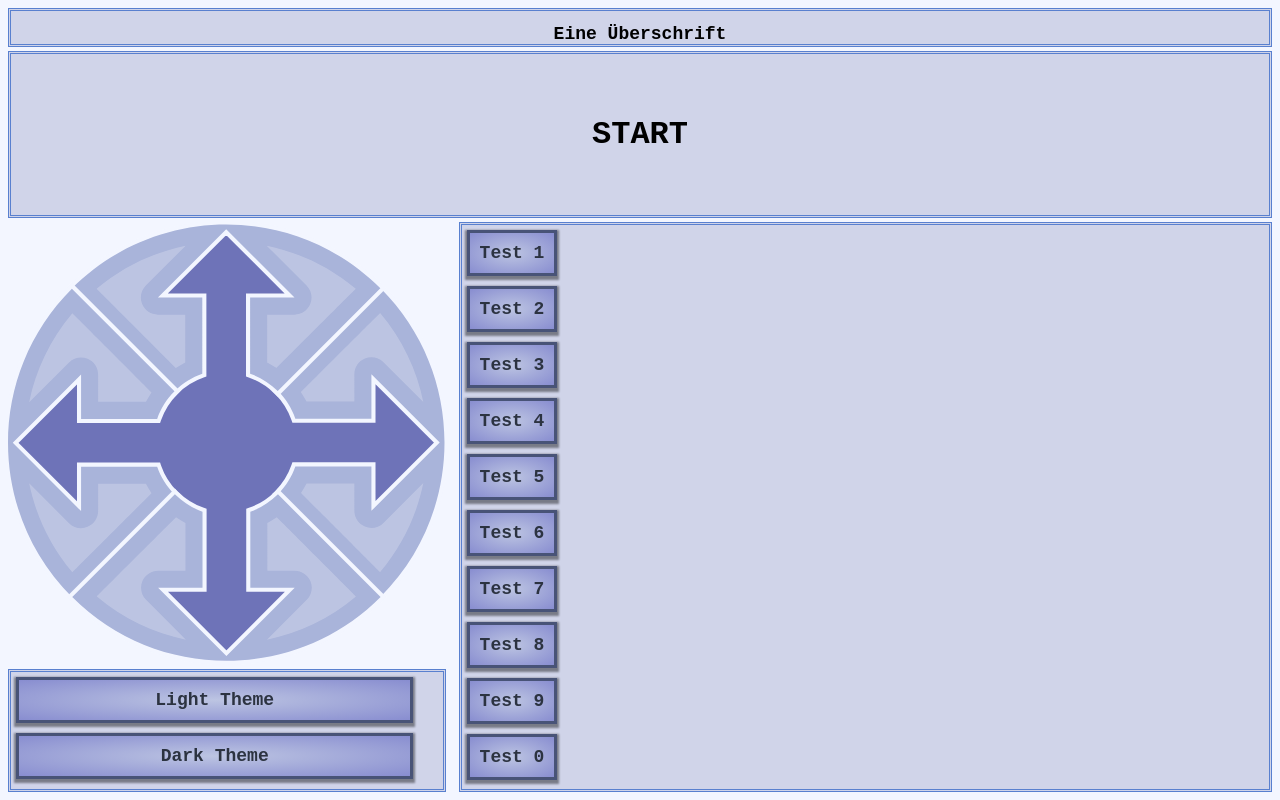
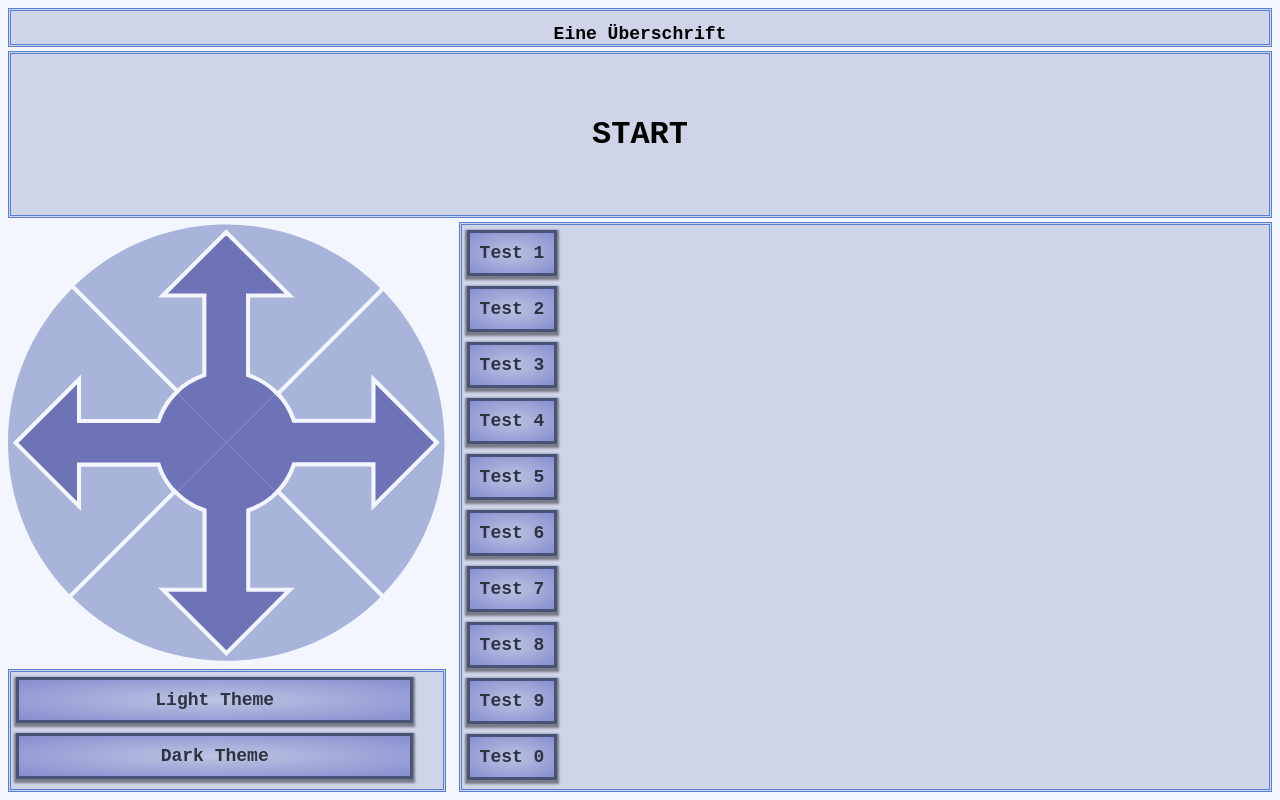
Before and after one commit to Nora404/TryHandy, an Angular app in the folder TryHandy/: page / in a window 1280 px wide. Built offline with nearby package versions, Linux system fonts and the light colour scheme.

Commit message:
cros works

```diff
--- a/TryHandy/src/app/layout/layout.component.html
+++ b/TryHandy/src/app/layout/layout.component.html
@@ -6,24 +6,35 @@
     <div class="cros">
 
         <svg width="100%" height="100%" viewBox="0 0 107 107" version="1.1">
-            <g transform="matrix(0.957151,0,0,0.955993,-98.2582,-191.926)">
-                <circle cx="158.148" cy="256.112" r="55.251" class="crosC"/>
+
+            <g transform="matrix(1.42707,1.42707,-1.41805,1.41805,-22.9853,-98.9815)" (click)="handleSud()">
+                <path class="crosC" d="M80.09,53.064C94.559,53.064 106.289,41.27 106.289,26.722L80.09,26.722L80.09,53.064Z"/>
             </g>
+            <g transform="matrix(-1.42707,1.42707,-1.41805,-1.41805,205.604,-23.1942)" (click)="handleWest()">
+                <path class="crosC" d="M80.09,53.064C94.559,53.064 106.289,41.27 106.289,26.722L80.09,26.722L80.09,53.064Z"/>
+            </g>
+            <g transform="matrix(-1.42707,-1.42707,1.41805,-1.41805,129.816,205.395)" (click)="handleNord()">
+                <path class="crosC" d="M80.09,53.064C94.559,53.064 106.289,41.27 106.289,26.722L80.09,26.722L80.09,53.064Z"/>
+            </g>
+            <g transform="matrix(1.42707,-1.42707,1.41805,1.41805,-98.7725,129.607)" (click)="handleOst()">
+                <path class="crosC" d="M80.09,53.064C94.559,53.064 106.289,41.27 106.289,26.722L80.09,26.722L80.09,53.064Z"/>
+            </g>
+
             <g transform="matrix(1,0,0,1,-115.976,-195.391)" (click)="handleOst()">
                 <path class="cros" d="M186.173,254.502L204.763,254.502L204.763,265.348L221.45,248.661L204.763,231.974L204.763,242.82L186.173,242.82C185.32,240.356 183.909,238.04 181.939,236.071L207.015,210.995C227.817,231.797 227.817,265.525 207.015,286.327L181.939,261.251C183.909,259.282 185.32,256.966 186.173,254.502Z"/>
-                <path class="crosR" d="M186.173,254.502L204.763,254.502L204.763,265.348L221.45,248.661L204.763,231.974L204.763,242.82L186.173,242.82C185.32,240.356 183.909,238.04 181.939,236.071L207.015,210.995C227.817,231.797 227.817,265.525 207.015,286.327L181.939,261.251C183.909,259.282 185.32,256.966 186.173,254.502ZM188.916,258.668C188.512,259.457 188.058,260.227 187.553,260.972C187.553,260.972 206.892,280.311 206.892,280.311C212.327,273.878 215.846,266.378 217.445,258.559L207.709,268.295C206.518,269.486 204.726,269.843 203.169,269.198C201.612,268.553 200.596,267.034 200.596,265.348C200.596,265.348 200.596,258.668 200.596,258.668L188.916,258.668ZM217.445,238.763C215.846,230.944 212.327,223.444 206.892,217.011C206.892,217.011 187.553,236.35 187.552,236.35C188.058,237.095 188.512,237.865 188.915,238.654C188.915,238.654 200.596,238.654 200.596,238.654L200.596,231.974C200.596,230.288 201.612,228.769 203.169,228.124C204.726,227.479 206.518,227.836 207.709,229.027L217.445,238.763Z"/>
+                <path class="crosR" d="M186.173,254.502L204.763,254.502L204.763,265.348L221.45,248.661L204.763,231.974L204.763,242.82L186.173,242.82C185.32,240.356 183.909,238.04 181.939,236.071L207.015,210.995C227.817,231.797 227.817,265.525 207.015,286.327L181.939,261.251C183.909,259.282 185.32,256.966 186.173,254.502ZM187.838,256.956L202.309,256.956C202.309,256.956 202.309,265.348 202.309,265.348C202.309,266.341 202.907,267.236 203.824,267.616C204.741,267.995 205.797,267.785 206.498,267.084L219.916,253.666C218.881,264.195 214.567,274.464 206.974,282.815C206.974,282.815 185.306,261.147 185.306,261.147C186.334,259.836 187.179,258.427 187.838,256.956ZM219.916,243.656L206.498,230.238C205.797,229.536 204.741,229.327 203.824,229.706C202.907,230.086 202.309,230.981 202.309,231.974L202.309,240.366C202.309,240.366 187.838,240.366 187.838,240.366C187.179,238.895 186.334,237.486 185.306,236.175C185.306,236.175 206.974,214.507 206.974,214.507C214.567,222.858 218.881,233.127 219.916,243.656Z"/>
             </g>
             <g transform="matrix(6.12323e-17,-1,1,6.12323e-17,-195.353,222.617)" (click)="handleNord()">
                 <path class="cros" d="M186.173,254.502L204.763,254.502L204.763,265.348L221.45,248.661L204.763,231.974L204.763,242.82L186.173,242.82C185.32,240.356 183.909,238.04 181.939,236.071L207.015,210.995C227.817,231.797 227.817,265.525 207.015,286.327L181.939,261.251C183.909,259.282 185.32,256.966 186.173,254.502Z"/>
-                <path class="crosR" d="M186.173,254.502L204.763,254.502L204.763,265.348L221.45,248.661L204.763,231.974L204.763,242.82L186.173,242.82C185.32,240.356 183.909,238.04 181.939,236.071L207.015,210.995C227.817,231.797 227.817,265.525 207.015,286.327L181.939,261.251C183.909,259.282 185.32,256.966 186.173,254.502ZM217.445,238.763C215.846,230.944 212.327,223.444 206.892,217.011C206.892,217.011 187.553,236.35 187.552,236.35C188.058,237.095 188.512,237.865 188.915,238.654C188.915,238.654 200.596,238.654 200.596,238.654L200.596,231.974C200.596,230.288 201.612,228.769 203.169,228.124C204.726,227.479 206.518,227.836 207.709,229.027L217.445,238.763ZM217.445,258.559L207.709,268.295C206.518,269.486 204.726,269.843 203.169,269.198C201.612,268.553 200.596,267.034 200.596,265.348C200.596,265.348 200.596,258.668 200.596,258.668L188.916,258.668C188.512,259.457 188.058,260.227 187.553,260.972C187.553,260.972 206.892,280.311 206.892,280.311C212.327,273.878 215.846,266.378 217.445,258.559Z"/>
+                <path class="crosR" d="M186.173,254.502L204.763,254.502L204.763,265.348L221.45,248.661L204.763,231.974L204.763,242.82L186.173,242.82C185.32,240.356 183.909,238.04 181.939,236.071L207.015,210.995C227.817,231.797 227.817,265.525 207.015,286.327L181.939,261.251C183.909,259.282 185.32,256.966 186.173,254.502ZM219.916,243.656L206.498,230.238C205.797,229.536 204.741,229.327 203.824,229.706C202.907,230.086 202.309,230.981 202.309,231.974L202.309,240.366C202.309,240.366 187.838,240.366 187.838,240.366C187.179,238.895 186.334,237.486 185.306,236.175C185.306,236.175 206.974,214.507 206.974,214.507C214.567,222.858 218.881,233.127 219.916,243.656ZM219.916,253.666C218.881,264.195 214.567,274.464 206.974,282.815C206.974,282.815 185.306,261.147 185.306,261.147C186.334,259.836 187.179,258.427 187.838,256.956L202.309,256.956C202.309,256.956 202.309,265.348 202.309,265.348C202.309,266.341 202.907,267.236 203.824,267.616C204.741,267.995 205.797,267.785 206.498,267.084L219.916,253.666Z"/>
             </g>
             <g transform="matrix(-1,1.22465e-16,-1.22465e-16,-1,222.617,301.996)" (click)="handleWest()">
                 <path class="cros" d="M186.173,254.502L204.763,254.502L204.763,265.348L221.45,248.661L204.763,231.974L204.763,242.82L186.173,242.82C185.32,240.356 183.909,238.04 181.939,236.071L207.015,210.995C227.817,231.797 227.817,265.525 207.015,286.327L181.939,261.251C183.909,259.282 185.32,256.966 186.173,254.502Z"/>
-                <path class="crosR" d="M186.173,254.502L204.763,254.502L204.763,265.348L221.45,248.661L204.763,231.974L204.763,242.82L186.173,242.82C185.32,240.356 183.909,238.04 181.939,236.071L207.015,210.995C227.817,231.797 227.817,265.525 207.015,286.327L181.939,261.251C183.909,259.282 185.32,256.966 186.173,254.502ZM217.445,238.763C215.846,230.944 212.327,223.444 206.892,217.011C206.892,217.011 187.553,236.35 187.552,236.35C188.058,237.095 188.512,237.865 188.915,238.654C188.915,238.654 200.596,238.654 200.596,238.654L200.596,231.974C200.596,230.288 201.612,228.769 203.169,228.124C204.726,227.479 206.518,227.836 207.709,229.027L217.445,238.763ZM188.916,258.668C188.512,259.457 188.058,260.227 187.553,260.972C187.553,260.972 206.892,280.311 206.892,280.311C212.327,273.878 215.846,266.378 217.445,258.559L207.709,268.295C206.518,269.486 204.726,269.843 203.169,269.198C201.612,268.553 200.596,267.034 200.596,265.348C200.596,265.348 200.596,258.668 200.596,258.668L188.916,258.668Z"/>
+                <path class="crosR" d="M186.173,254.502L204.763,254.502L204.763,265.348L221.45,248.661L204.763,231.974L204.763,242.82L186.173,242.82C185.32,240.356 183.909,238.04 181.939,236.071L207.015,210.995C227.817,231.797 227.817,265.525 207.015,286.327L181.939,261.251C183.909,259.282 185.32,256.966 186.173,254.502ZM219.916,243.656L206.498,230.238C205.797,229.536 204.741,229.327 203.824,229.706C202.907,230.086 202.309,230.981 202.309,231.974L202.309,240.366C202.309,240.366 187.838,240.366 187.838,240.366C187.179,238.895 186.334,237.486 185.306,236.175C185.306,236.175 206.974,214.507 206.974,214.507C214.567,222.858 218.881,233.127 219.916,243.656ZM187.838,256.956L202.309,256.956C202.309,256.956 202.309,265.348 202.309,265.348C202.309,266.341 202.907,267.236 203.824,267.616C204.741,267.995 205.797,267.785 206.498,267.084L219.916,253.666C218.881,264.195 214.567,274.464 206.974,282.815C206.974,282.815 185.306,261.147 185.306,261.147C186.334,259.836 187.179,258.427 187.838,256.956Z"/>
             </g>
             <g transform="matrix(6.12323e-17,1,-1,6.12323e-17,302.022,-116.013)" (click)="handleSud()">
                 <path class="cros" d="M186.173,254.502L204.763,254.502L204.763,265.348L221.45,248.661L204.763,231.974L204.763,242.82L186.173,242.82C185.32,240.356 183.909,238.04 181.939,236.071L207.015,210.995C227.817,231.797 227.817,265.525 207.015,286.327L181.939,261.251C183.909,259.282 185.32,256.966 186.173,254.502Z"/>
-                <path class="crosR" d="M186.173,254.502L204.763,254.502L204.763,265.348L221.45,248.661L204.763,231.974L204.763,242.82L186.173,242.82C185.32,240.356 183.909,238.04 181.939,236.071L207.015,210.995C227.817,231.797 227.817,265.525 207.015,286.327L181.939,261.251C183.909,259.282 185.32,256.966 186.173,254.502ZM188.916,258.668C188.512,259.457 188.058,260.227 187.553,260.972C187.553,260.972 206.892,280.311 206.892,280.311C212.327,273.878 215.846,266.378 217.445,258.559L207.709,268.295C206.518,269.486 204.726,269.843 203.169,269.198C201.612,268.553 200.596,267.034 200.596,265.348C200.596,265.348 200.596,258.668 200.596,258.668L188.916,258.668ZM217.445,238.763C215.846,230.944 212.327,223.444 206.892,217.011C206.892,217.011 187.553,236.35 187.552,236.35C188.058,237.095 188.512,237.865 188.915,238.654C188.915,238.654 200.596,238.654 200.596,238.654L200.596,231.974C200.596,230.288 201.612,228.769 203.169,228.124C204.726,227.479 206.518,227.836 207.709,229.027L217.445,238.763Z"/>
+                <path class="crosR" d="M186.173,254.502L204.763,254.502L204.763,265.348L221.45,248.661L204.763,231.974L204.763,242.82L186.173,242.82C185.32,240.356 183.909,238.04 181.939,236.071L207.015,210.995C227.817,231.797 227.817,265.525 207.015,286.327L181.939,261.251C183.909,259.282 185.32,256.966 186.173,254.502ZM219.916,243.656L206.498,230.238C205.797,229.536 204.741,229.327 203.824,229.706C202.907,230.086 202.309,230.981 202.309,231.974L202.309,240.366C202.309,240.366 187.838,240.366 187.838,240.366C187.179,238.895 186.334,237.486 185.306,236.175C185.306,236.175 206.974,214.507 206.974,214.507C214.567,222.858 218.881,233.127 219.916,243.656ZM187.838,256.956L202.309,256.956C202.309,256.956 202.309,265.348 202.309,265.348C202.309,266.341 202.907,267.236 203.824,267.616C204.741,267.995 205.797,267.785 206.498,267.084L219.916,253.666C218.881,264.195 214.567,274.464 206.974,282.815C206.974,282.815 185.306,261.147 185.306,261.147C186.334,259.836 187.179,258.427 187.838,256.956Z"/>
             </g>
         </svg>
 
--- a/TryHandy/src/styles.scss
+++ b/TryHandy/src/styles.scss
@@ -45,6 +45,7 @@ button {
 
 .light-theme .crosC {
     fill: #6e73b8;
+    stroke: none;
 }
 
 .light-theme .crosR {
@@ -89,6 +90,7 @@ button {
 
 .dark-theme .crosC {
     fill: #0c0c0c;
+    stroke: none;
 }
 
 .dark-theme .crosR {
```
